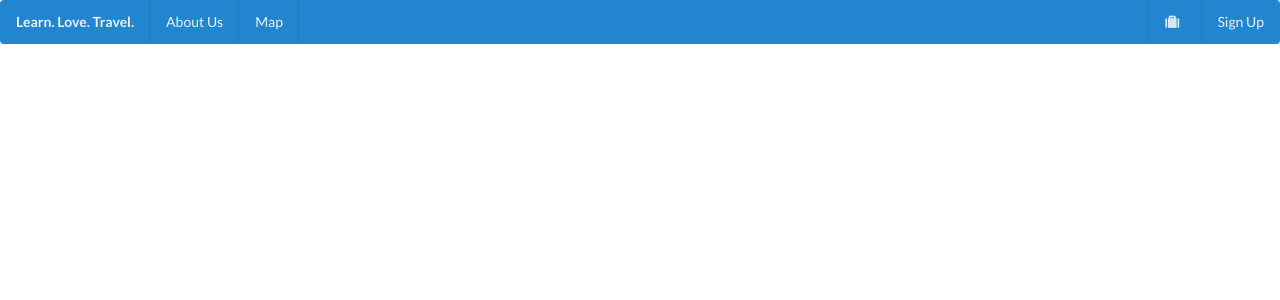
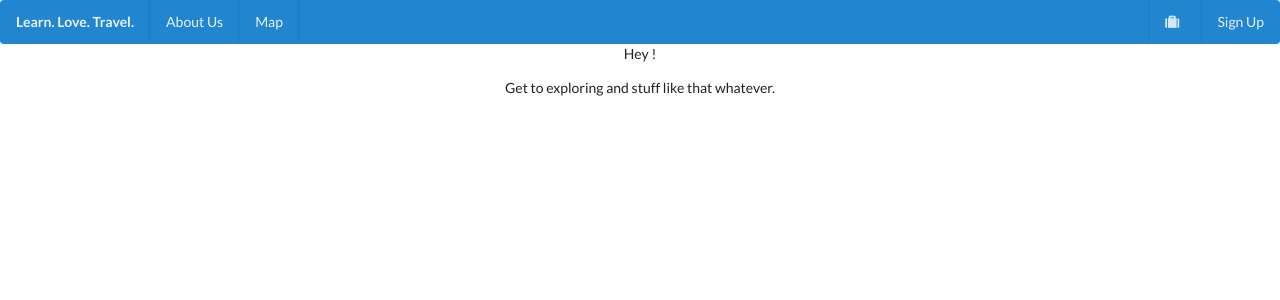
Before and after one commit to lindsaycriswell/learn-love-travel, a React (Create React App) app in the folder love-travel-frontend/: page /welcome in a window 1280 px wide. Shown: the top 300 px of the page. Built offline with nearby package versions, Linux system fonts and the light colour scheme; what google-maps-react would draw is missing.

Commit message:
can now make user

```diff
--- a/love-travel-frontend/package.json
+++ b/love-travel-frontend/package.json
@@ -3,7 +3,7 @@
   "version": "0.1.0",
   "private": true,
   "dependencies": {
-    "google-map-react": "^0.32.0",
+    "google-maps-react": "^1.1.2",
     "react": "^16.2.0",
     "react-dom": "^16.2.0",
     "react-google-maps-loader": "^4.1.0",
--- a/love-travel-frontend/src/App.js
+++ b/love-travel-frontend/src/App.js
@@ -16,6 +16,7 @@ import About from './pages/about'
 import Home from './pages/home'
 import SignUp from './pages/signUp'
 import FirstSignUpPage from './pages/firstSignUpPage'
+import Welcome from './pages/welcome'
 
 
 
@@ -46,6 +47,9 @@ class App extends React.Component {
             <Route exact path='/firstSignUpPage' render={props => (
                 <FirstSignUpPage {...props} currentUser={this.state.currentUser} />
               )} />
+            <Route exact path='/welcome' render={props => (
+                <Welcome {...props} currentUser={this.state.currentUser} />
+              )} />
         </Switch>
       </div>
     );
--- a/love-travel-frontend/src/MapContainer.js
+++ b/love-travel-frontend/src/MapContainer.js
@@ -5,7 +5,7 @@ import React from "react";
 // import { Link } from 'react-router-dom'
 
 // other components
-import Places from "./places";
+// import Places from "./places";
 
 import AttractionList from "./attractionList";
 
@@ -91,7 +91,6 @@ export class MapContainer extends React.Component {
               </div>
             </InfoWindow>
           </Map>
-          adslfkjsdlkjf
         </div>
 
         <div className="six wide column" style={{overflow: "scroll"}}>
--- a/love-travel-frontend/src/pages/firstSignUpPage.js
+++ b/love-travel-frontend/src/pages/firstSignUpPage.js
@@ -1,11 +1,17 @@
+
+// react stuff
+import React from 'react'
+import { Route, Redirect } from 'react-router'
 
 
-import React from 'react'
+// components
+
 
 class FirstSignUpPage extends React.Component {
   state = {
     motto: '',
-    bio: ''
+    bio: '',
+    redirect: false
   }
 
   handleMotto = (event) => {
@@ -22,11 +28,10 @@ class FirstSignUpPage extends React.Component {
 
   addUserInfo = (event) => {
     event.preventDefault()
-    this.postUserInfo(this.state.motto, this.state.addUserInfo)
+    this.postUserInfo(this.state.motto, this.state.bio)
   }
 
   postUserInfo = (motto, bio) => {
-    console.log('in the post user info', motto, bio)
     fetch(`http://localhost:3000/users/${this.props.currentUser.id}`, {
      method: "PATCH",
      headers: {
@@ -38,13 +43,18 @@ class FirstSignUpPage extends React.Component {
      })
    })
    .then(res => res.json())
-   .then(json => console.log(json))
+   .then(userJSON =>
+     this.setState({
+       redirect: true
+     })
+   )
   }
 
   render(){
-    console.log('in first sign up page', this.props.currentUser)
+    // console.log('in first sign up page', this.props.currentUser)
     return(
       <div className="ui grid">
+        {this.state.redirect ?  <Redirect to='/welcome'/> : null}
         <div className="three wide column">
         </div>
         <div className="right floated left aligned ten wide column">
--- /dev/null
+++ b/love-travel-frontend/src/pages/welcome.js
@@ -0,0 +1,13 @@
+
+import React from 'react'
+
+const Welcome = (props) => {
+  return(
+    <div>
+      <p>Hey {props.currentUser.username}!</p>
+      <p>Get to exploring and stuff like that whatever.</p>
+    </div>
+  )
+}
+
+export default Welcome
```
Also changed, not shown: love-travel-frontend/src/pages/signUp.js (+0 -14 lines), 1 other file (tests, documents, lock files or other folders).
